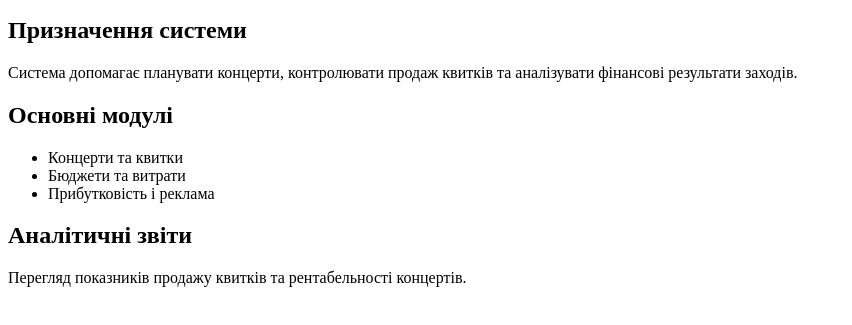
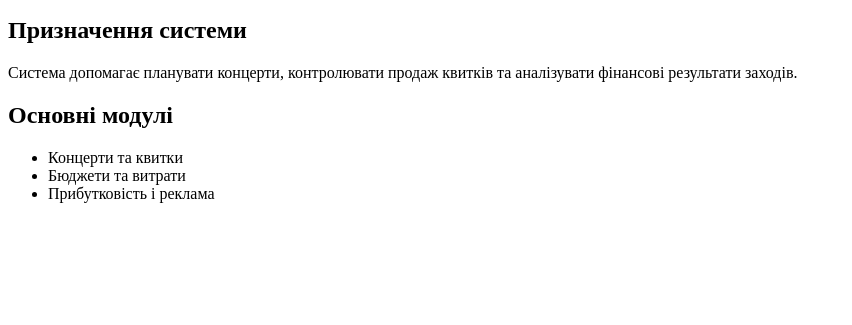
Before and after one commit to ashanengl-del/SCENA, a plain HTML site: page index.html in a window 1280 px wide. Shown: the part 101-426 px from the top of the page, without its empty margins (0-852 px from the left). Drawn offline with Linux system fonts and the light colour scheme.

Commit message:
Revert Add feature section

```diff
--- a/index.html
+++ b/index.html
@@ -16,9 +16,5 @@
     <li>Бюджети та витрати</li>
     <li>Прибутковість і реклама</li>
   </ul>
-  <section id="reports">
-    <h2>Аналітичні звіти</h2>
-    <p>Перегляд показників продажу квитків та рентабельності концертів.</p>
-  </section>
 </body>
 </html>
```
